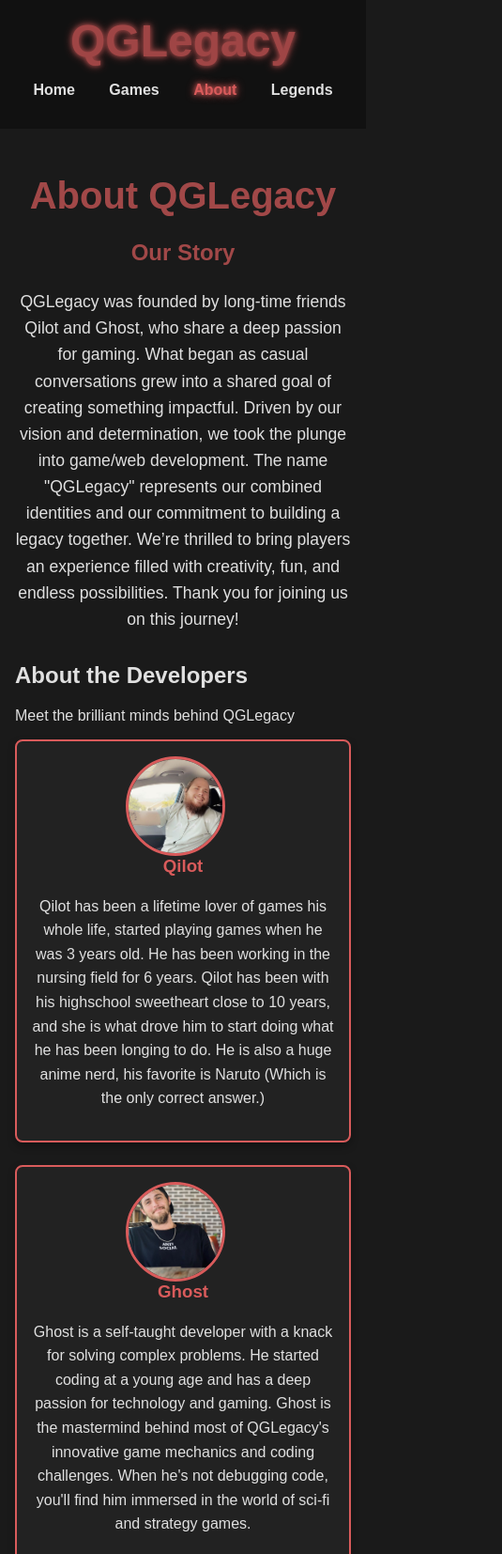
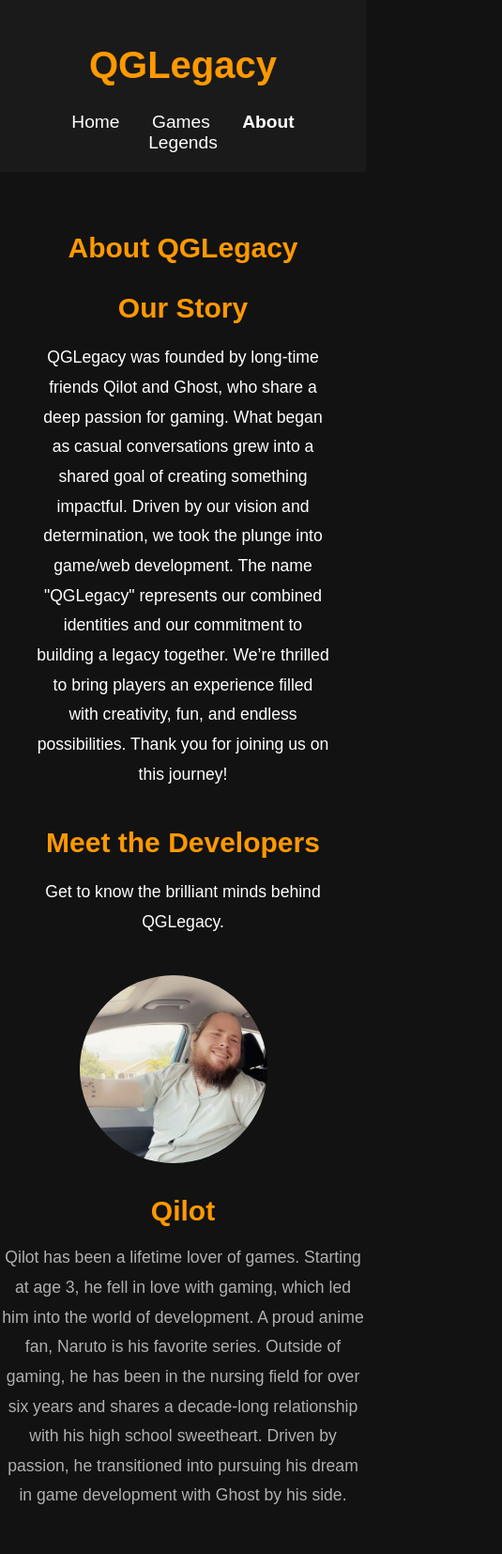
Before and after one commit to JoeyVedder/QGLegacy, a plain HTML site: page about.html in a window 390 px wide. Shown: the top 1654 px of the page at 94% size, 535 px wide, since content can reach past the window. Drawn offline with Linux system fonts and the light colour scheme.

Commit message:
About section is finished

```diff
--- a/about.html
+++ b/about.html
@@ -5,10 +5,10 @@
     <meta name="viewport" content="width=device-width, initial-scale=1.0">
     <title>About Us | QGLegacy</title>
     <link rel="stylesheet" href="css/about.css">
-    <link href="https://fonts.googleapis.com/css2?family=Creepster&display=swap" rel="stylesheet">
 </head>
 <body>
     <header>
+        <div class="container">
             <h1>QGLegacy</h1>
             <nav>
                 <ul>
@@ -18,38 +18,52 @@
                     <li><a href="legends.html">Legends</a></li>
                 </ul>
             </nav>
+        </div>
     </header>
+
     <main>
         <section class="about-qgl">
+            <div class="container">
                 <h2>About QGLegacy</h2>
                 <h3>Our Story</h3>
                 <p>QGLegacy was founded by long-time friends Qilot and Ghost, who share a deep passion for gaming. What began as casual conversations grew into a shared goal of creating something impactful. Driven by our vision and determination, we took the plunge into game/web development. The name "QGLegacy" represents our combined identities and our commitment to building a legacy together. We’re thrilled to bring players an experience filled with creativity, fun, and endless possibilities. Thank you for joining us on this journey!</p>
+            </div>
         </section>
 
-        <div class="about-us">
-            <h2>About the Developers</h2>
-            <p>Meet the brilliant minds behind QGLegacy</p>
+        <section class="about-us">
+            <div class="container">
+                <h2>Meet the Developers</h2>
+                <p>Get to know the brilliant minds behind QGLegacy.</p>
             </div>
+        </section>
 
+        <div class="developer-section">
             <section class="qilot">
+                <div class="bio-container">
                     <img src="/assets/images/Qilot.jpg" alt="Photo of Qilot">
                     <div class="bio">
                         <h3>Qilot</h3>
-                <p>Qilot has been a lifetime lover of games his whole life, started playing games when he was 3 years old. He has been working in the nursing field for 6 years. Qilot has been with his highschool sweetheart close to 10 years, and she is what drove him to start doing what he has been longing to do. He is also a huge anime nerd, his favorite is Naruto (Which is the only correct answer.)</p>
+                        <p>Qilot has been a lifetime lover of games. Starting at age 3, he fell in love with gaming, which led him into the world of development. A proud anime fan, Naruto is his favorite series. Outside of gaming, he has been in the nursing field for over six years and shares a decade-long relationship with his high school sweetheart. Driven by passion, he transitioned into pursuing his dream in game development with Ghost by his side.</p>
+                    </div>
                 </div>
             </section>
 
             <section class="ghost">
+                <div class="bio-container">
                     <img src="/assets/images/ghost.jpg" alt="Photo of Ghost">
                     <div class="bio">
                         <h3>Ghost</h3>
-                <p>Ghost is a self-taught developer with a knack for solving complex problems. He started coding at a young age and has a deep passion for technology and gaming. Ghost is the mastermind behind most of QGLegacy's innovative game mechanics and coding challenges. When he's not debugging code, you'll find him immersed in the world of sci-fi and strategy games.</p>
+                        <p>Ghost, a self-taught developer, started coding at a young age and has a true passion for problem-solving. He's the mastermind behind QGLegacy's innovative game mechanics and coding challenges. When he's not debugging code, he’s immersed in the world of sci-fi and strategy games. His relentless drive to innovate ensures that QGLegacy continues to bring exciting and engaging gaming experiences to players.</p>
+                    </div>
                 </div>
             </section>
+        </div>
     </main>
 
     <footer>
+        <div class="container">
             <p>&copy; 2024 QGLegacy. All rights reserved.</p>
+        </div>
     </footer>
 
     <script src="js/about.js"></script>
--- a/css/about.css
+++ b/css/about.css
@@ -1,96 +1,85 @@
 body {
-    background-color: #1a1a1a;
-    color: #e0e0e0;
-    font-family: 'Arial', sans-serif;
+    font-family: Arial, sans-serif;
+    background-color: #121212;
+    color: #fff;
     margin: 0;
     padding: 0;
 }
 
 header {
-    background-color: #111;
-    padding: 1rem;
+    background-color: #1a1a1a;
+    padding: 20px;
     text-align: center;
 }
 
 header h1 {
-    color: #d95b5b;
-    font-size: 3rem;
-    margin: 0;
-    text-shadow: 0 0 5px #d95b5b, 0 0 10px #d95b5b;
-    animation: flicker 1.5s infinite alternate; /* Apply flicker animation */
+    font-size: 2.5rem;
+    color: #ff9900;
 }
 
 nav ul {
     list-style-type: none;
     padding: 0;
+    margin: 0;
 }
 
 nav ul li {
     display: inline;
-    margin: 0 1rem;
+    margin: 0 15px;
 }
 
 nav ul li a {
-    color: #e0e0e0;
+    color: #fff;
     text-decoration: none;
+    font-size: 1.2rem;
+}
+
+nav ul li a:hover {
+    color: #ff9900;
+}
+
+.active {
     font-weight: bold;
 }
 
-nav ul li a:hover,
-nav ul li a.active {
-    color: #d95b5b;
-    text-shadow: 0 0 5px #d95b5b, 0 0 10px #d95b5b;
+main {
+    padding: 40px 0;
+    background-color: #121212;
+    text-align: center;
 }
 
-main {
-    padding: 2rem;
-    max-width: 800px;
-    margin: 0 auto;
+h2, h3 {
+    font-size: 30px;
+    color: #ff9900;
+    margin-bottom: 20px;
 }
 
-.about-qgl {
-    text-align: center;
-    margin-bottom: 2rem;
+p {
+    font-size: 1.1rem;
+    margin-bottom: 20px;
+    line-height: 1.8;
+    max-width: 800px;
+    margin-left: auto;
+    margin-right: auto;
 }
 
-.about-qgl h2 {
-    color: #d95b5b;
-    font-size: 2.5rem;
-    margin-bottom: 0.5rem;
-    animation: flicker 1.5s infinite alternate;
+.about-qgl, .about-us {
+    margin-bottom: 40px;
 }
 
-.about-qgl h3 {
-    font-size: 1.5rem;
-    color: #d95b5b;
-    animation: flicker 1.5s infinite alternate;
+.qilot, .ghost {
+    display: flex;
+    justify-content: center;
+    align-items: center;
+    margin-bottom: 40px;
 }
 
-.about-qgl p {
-    font-size: 1.1rem;
-    line-height: 1.6;
-}
-
-section.qilot,
-section.ghost {
-    display: flex;
-    align-items: flex-start;
-    background-color: #222;
-    border: 2px solid #d95b5b;
-    padding: 1rem;
-    margin-bottom: 1.5rem;
-    border-radius: 8px;
-    box-shadow: 0 4px 8px rgba(0, 0, 0, 0.3);
-}
-
-section.qilot img,
-section.ghost img {
+.qilot img, .ghost img {
     border-radius: 50%;
-    width: 120px;
-    height: 120px;
+    width: 200px;
+    height: 200px;
     object-fit: cover;
-    margin-right: 1rem;
-    border: 3px solid #d95b5b;
+    margin-right: 20px;
 }
 
 .bio {
@@ -98,84 +87,35 @@ section.ghost img {
 }
 
 .bio h3 {
-    color: #d95b5b;
-    margin-top: 0;
+    color: #ff9900;
+    margin-bottom: 10px;
 }
 
 .bio p {
-    font-size: 1rem;
-    line-height: 1.6;
+    color: #b0b0b0;
 }
 
 footer {
-    background-color: #111;
-    padding: 1rem;
-    text-align: center;
-    color: #e0e0e0;
-    font-size: 0.9rem;
-    margin-top: 2rem;
+    background-color: #1a1a1a;
+    padding: 20px;
+    color: #b0b0b0;
+    display: flex;
+    align-items: right;
+    text-align: right;
+    left: 500px;
 }
 
 footer p {
     margin: 0;
+    text-align: center;
+    position: relative;
+    right: -200px;
 }
 
-/* Flickering effect */
-@keyframes flicker {
-    0% {
-        opacity: 1;
-    }
-    10% {
-        opacity: 0.3;
-    }
-    20% {
-        opacity: 1;
-    }
-    40% {
-        opacity: 0.7;
-    }
-    60% {
-        opacity: 1;
-    }
-    80% {
-        opacity: 0.5;
-    }
-    100% {
-        opacity: 1;
-    }
+
+
+.container {
+    margin: 0 auto;
+    width: 80%;
+    max-width: 1200px;
 }
-
-body {
-    cursor: url('https://example.com/creepy-cursor.png'), auto;
-}
-
-.flicker {
-    animation: flicker 1.5s infinite alternate;
-}
-
-/* Apply flicker effect to header title and other elements */
-header h1,
-.about-qgl h2,
-.about-qgl h3 {
-    animation: flicker 1.5s infinite alternate;
-}
-
-/* Media Queries for Mobile Optimization */
-@media (max-width: 768px) {
-    section.qilot,
-    section.ghost {
-        flex-direction: column;
-        align-items: center;
-        text-align: center;
-    }
-
-    section.qilot img,
-    section.ghost img {
-        width: 100px;
-        height: 100px;
-    }
-
-    main {
-        padding: 1rem;
-    }
-}
--- a/css/legends.css
+++ b/css/legends.css
@@ -1,20 +1,20 @@
 /* General Styling */
 body {
-    font-family: 'Cinzel', serif; /* Fantasy-style font */
-    background: url('../images/parchment-background.jpg') center/cover no-repeat;
-    color: #462F1E; /* Dark brown for an old-world feel */
+    font-family: 'Roboto', sans-serif;
+    background-color: #121212;
+    color: #ffffff;
     margin: 0;
     padding: 0;
 }
 
-/* Navigation */
+/* Navigation Bar */
 nav ul {
     display: flex;
+    justify-content: center;
     list-style: none;
-    background: #5A3728;
-    padding: 10px;
+    background-color: #1a1a1a;
+    padding: 10px 0;
     margin: 0;
-    justify-content: center;
 }
 
 nav ul li {
@@ -23,99 +23,70 @@ nav ul li {
 
 nav ul li a {
     text-decoration: none;
-    color: #EDE0C9;
+    color: #ffffff;
     font-weight: bold;
-    padding: 5px 10px;
-    transition: color 0.3s, background 0.3s;
+    font-size: 1.2rem;
+    transition: color 0.3s ease;
 }
 
 nav ul li a.active, nav ul li a:hover {
-    color: #5A3728;
-    background: #EDE0C9;
-    border-radius: 5px;
+    color: #ff9900;
 }
 
-/* Header and Main Content */
-h1 {
+/* Main Content */
+.main-content {
+    padding: 40px;
     text-align: center;
-    font-size: 3rem;
-    color: #C19A6B; /* Regal gold-like tone */
-    text-shadow: 2px 2px 5px #000;
 }
 
-h2 {
-    color: #EDE0C9;
-    text-shadow: 1px 1px 3px #462F1E;
+.main-content h1 {
+    font-size: 2.5rem;
+    color: #ff9900;
+    margin-bottom: 10px;
 }
 
-main {
+.main-content p {
+    font-size: 1.1rem;
+    color: #cccccc;
+    line-height: 1.8;
+    margin-bottom: 20px;
+}
+
+/* Points Section */
+.points {
+    position: fixed;
+    top: 20%;
+    right: 20px;
+    background-color: #1a1a1a;
     padding: 20px;
-    max-width: 800px;
-    margin: 0 auto;
-    background: rgba(255, 255, 255, 0.8); /* Slightly translucent parchment feel */
-    border: 2px solid #C19A6B;
     border-radius: 10px;
     box-shadow: 0 4px 10px rgba(0, 0, 0, 0.5);
+    width: 250px;
+    color: #ffffff;
 }
 
-/* Forms */
-form h2 {
-    margin-top: 30px;
+.points h4 {
+    color: #ff9900;
+    margin-bottom: 10px;
 }
 
-label {
-    display: block;
-    margin: 10px 0;
+.points p, .points a {
+    font-size: 1rem;
+    margin-bottom: 10px;
+    color: #cccccc;
+    text-decoration: none;
 }
 
-input[type="checkbox"], input[type="number"] {
-    margin-left: 10px;
+.points a:hover {
+    color: #ff9900;
 }
 
-button {
-    background: #462F1E;
-    color: #EDE0C9;
-    border: none;
-    padding: 10px 15px;
-    font-size: 1rem;
-    cursor: pointer;
-    border-radius: 5px;
-    transition: background 0.3s;
-}
-
-button:hover {
-    background: #C19A6B;
-    color: #462F1E;
-}
-
-/* Scoreboard */
-table {
-    width: 100%;
-    border-collapse: collapse;
-    margin-top: 20px;
-}
-
-table th, table td {
-    padding: 10px;
-    text-align: left;
-    border: 1px solid #C19A6B;
-}
-
-table th {
-    background: #5A3728;
-    color: #EDE0C9;
-}
-
-table tr:nth-child(even) {
-    background: #F8F3E6;
-}
-
-/* Footer */
+/* Footer (Optional) */
 footer {
+    background-color: #1a1a1a;
+    color: #cccccc;
     text-align: center;
     padding: 10px;
-    background: #5A3728;
-    color: #EDE0C9;
     position: relative;
     bottom: 0;
     width: 100%;
--- a/css/main.css
+++ b/css/main.css
@@ -1,3 +1,8 @@
+:root {
+    --header-color: red;
+    --font-color: purple;
+    --font-family: 'Arial, sans-serif';
+}
 
 .navbar ul {list-style-type: none;
     background-color: black;
```
Also changed, not shown: games.html (+1 -1 lines), js/legends.js (+16 -12 lines), legends.html (+17 -46 lines). Lines whose indentation alone changed are shown as unchanged.
